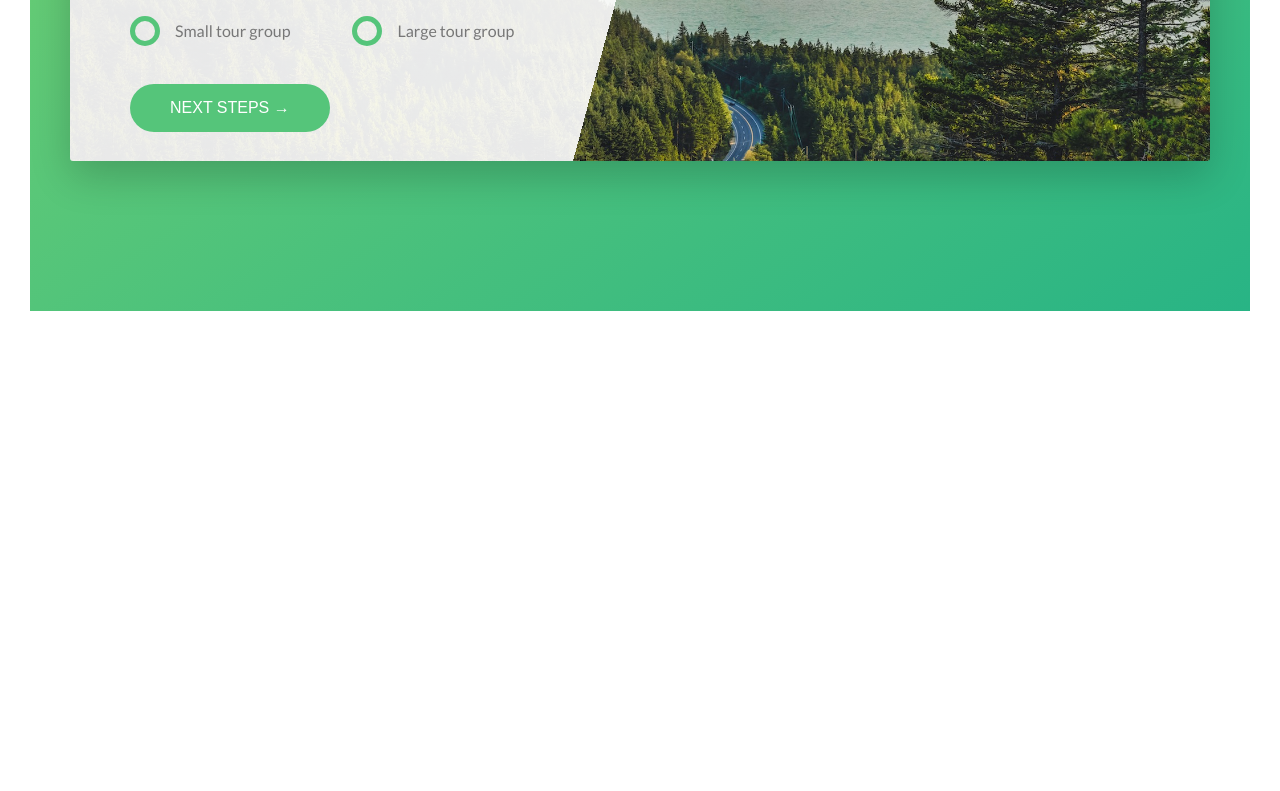
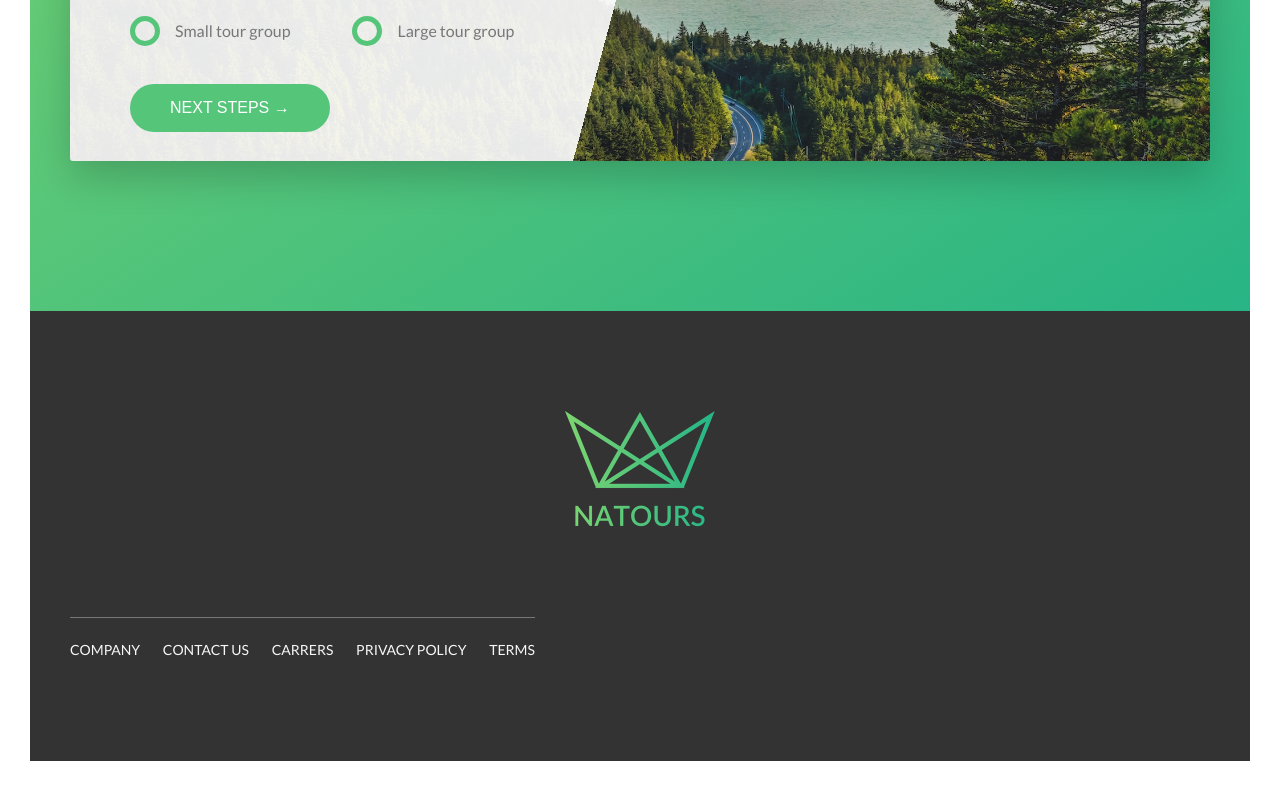
Before and after one commit to Cypherdious89/Natours, a website: page index.html in a window 1280 px wide. Shown: the part 5021-5812 px from the top of the page. Before the commit the page ends 5362 px from the top, so only its background shows below. Drawn offline with Linux system fonts and the light colour scheme.

Commit message:
Added Footer Section

```diff
--- a/index.html
+++ b/index.html
@@ -277,6 +277,36 @@
                 </div>
             </section>
         </main>
+
+        <footer class="footer">
+            <div class="footer__logo-box">
+                <img src="img/logo-green-2x.png" alt="Full Logo" class="footer__logo">
+            </div>
+            <div class="row">
+                <div class="col-1-of-2">
+                    <div class="footer__navigation">
+                        <ul class="footer__list">
+                            <li class="footer__item"><a href="#" class="footer__link">Company</a></li>
+                            <li class="footer__item"><a href="#" class="footer__link">Contact Us</a></li>
+                            <li class="footer__item"><a href="#" class="footer__link">Carrers</a></li>
+                            <li class="footer__item"><a href="#" class="footer__link">Privacy Policy</a></li>
+                            <li class="footer__item"><a href="#" class="footer__link">Terms</a></li>
+                        </ul>
+                    </div>
+                </div>
+                <div class="col-1-of-2">
+                    <div class="footer__social">
+                        <!-- <ul class="social-networks spin-icon">
+                            <li><a href="https://github.com" class="icon-github">GitHub</a></li>
+                            <li><a href="https://twitter.com/" class="icon-facebook">Twitter</a></li>
+                            <li><a href="https://twitter.com/" class="icon-twitter">Twitter</a></li>
+                            <li><a href="https://instagram.com" class="icon-instagram">Instagram</a></li>
+                            <li><a href="https://www.linkedin.com/" class="icon-linkedin">LinkedIn</a></li>
+                        </ul> -->
+                    </div>
+                </div>
+            </div>
+        </footer>
         <!-- <section class="grid-test">
             <div class="row">
                 <div class="col-1-of-2">Column 1 of 2</div>
--- a/sass/abstracts/_variables.scss
+++ b/sass/abstracts/_variables.scss
@@ -14,6 +14,7 @@ $color-gray-light-2: #eee;
 
 $color-gray-dark-1: #777;
 $color-gray-dark-2: #999;
+$color-gray-dark-3: #333;
 
 $color-white: #fff;
 $color-black: #000;
--- /dev/null
+++ b/sass/layout/_footer.scss
@@ -0,0 +1,49 @@
+.footer{
+    background-color: $color-gray-dark-3;
+    padding: 10rem 0;
+    font-size: 1.4rem;
+
+    &__logo-box {
+        text-align: center;
+        margin-bottom: 8rem;
+    }
+    &__logo {
+        width: 15rem;
+        height: auto;
+        transition: all 1.5s ease-out;
+
+        &:hover{
+            transform: rotateY(360deg);
+        }
+    }
+    &__navigation {
+        border-top: 1px solid $color-gray-dark-1;
+        padding-top: 2rem;
+        display: inline-block;
+    }
+    &__list {
+        list-style: none;
+    }
+    &__item {
+        display: inline-block;
+
+        &:not(:last-child){
+            margin-right: 2rem;
+        }
+    }
+    &__link{
+        &:link, &:visited {
+            color: $color-gray-light-1;
+            background-color: $color-gray-dark-3;
+            text-decoration: none;
+            text-transform: uppercase;
+            display: inline-block;
+            transition: all 0.2s;
+        }
+        &:hover, &:active {
+            color: $color-primary;
+            box-shadow: 0 1rem 2rem rgba($color-black, 0.4);
+            transform: rotate(5deg) scale(1.3);
+        }
+    }
+}
--- a/sass/main.scss
+++ b/sass/main.scss
@@ -15,6 +15,7 @@
 @import "components/form";
 @import "components/story";
 
+@import "layout/footer";
 @import "layout/grid";
 @import "layout/header";
 
```
Also changed, not shown: css/style.css.
